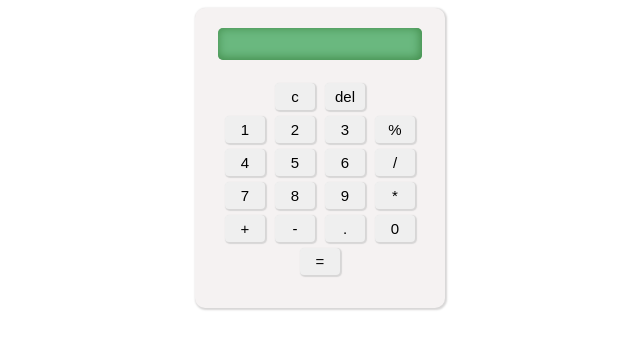
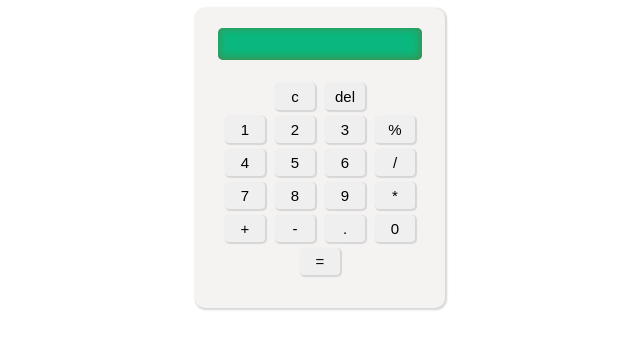
Before and after one commit to aadi163/calculater, a plain HTML site: page index.html in a window 1280 px wide. Shown: the whole page, without its empty margins (320-960 px from the left). Drawn offline with Linux system fonts and the light colour scheme.

Commit message:
Update clr index.html

```diff
--- a/index.html
+++ b/index.html
@@ -25,7 +25,7 @@
     margin: 20px;
     text-align: right;
     font-size: 30px;
-    background-color: rgb(106, 184, 127);
+    background-color: rgb(10, 184, 127);
     border: none;
     border-radius: 5px;
     box-shadow: inset -1px -1px 10px 1px rgb(67, 141, 76);
```
